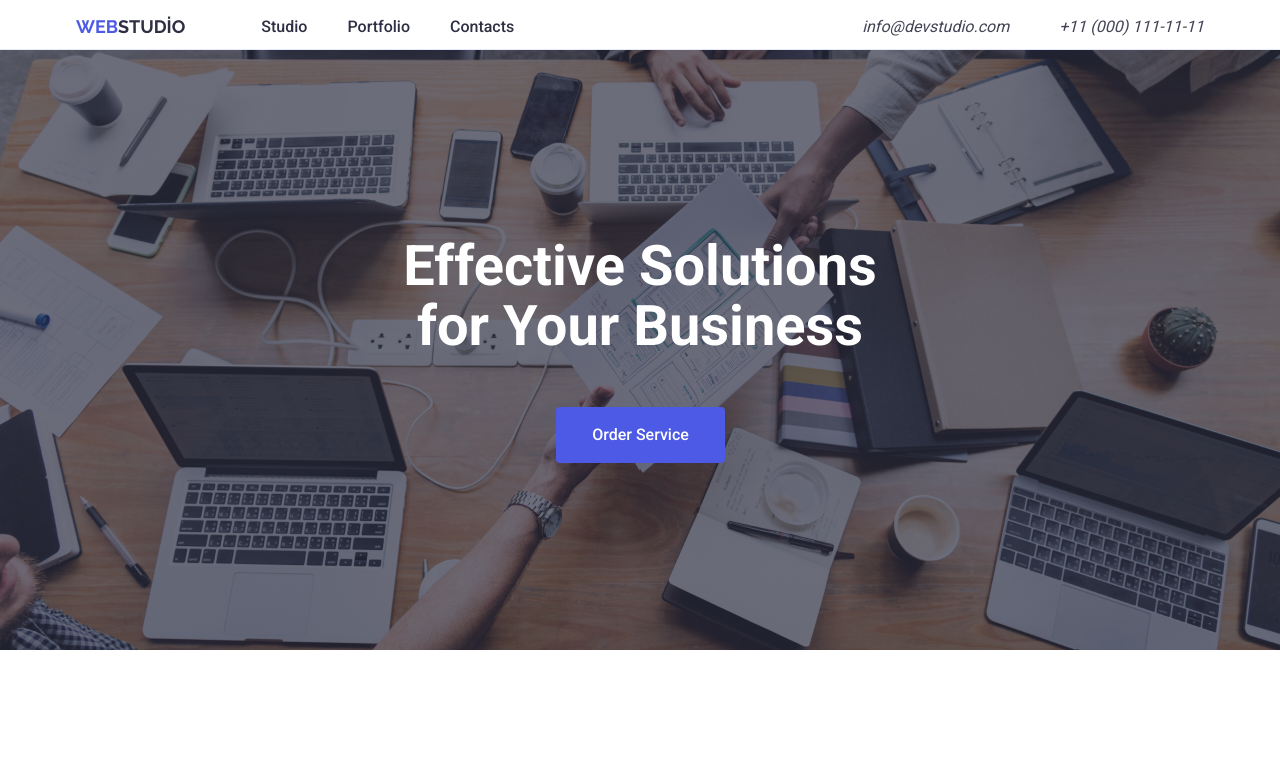
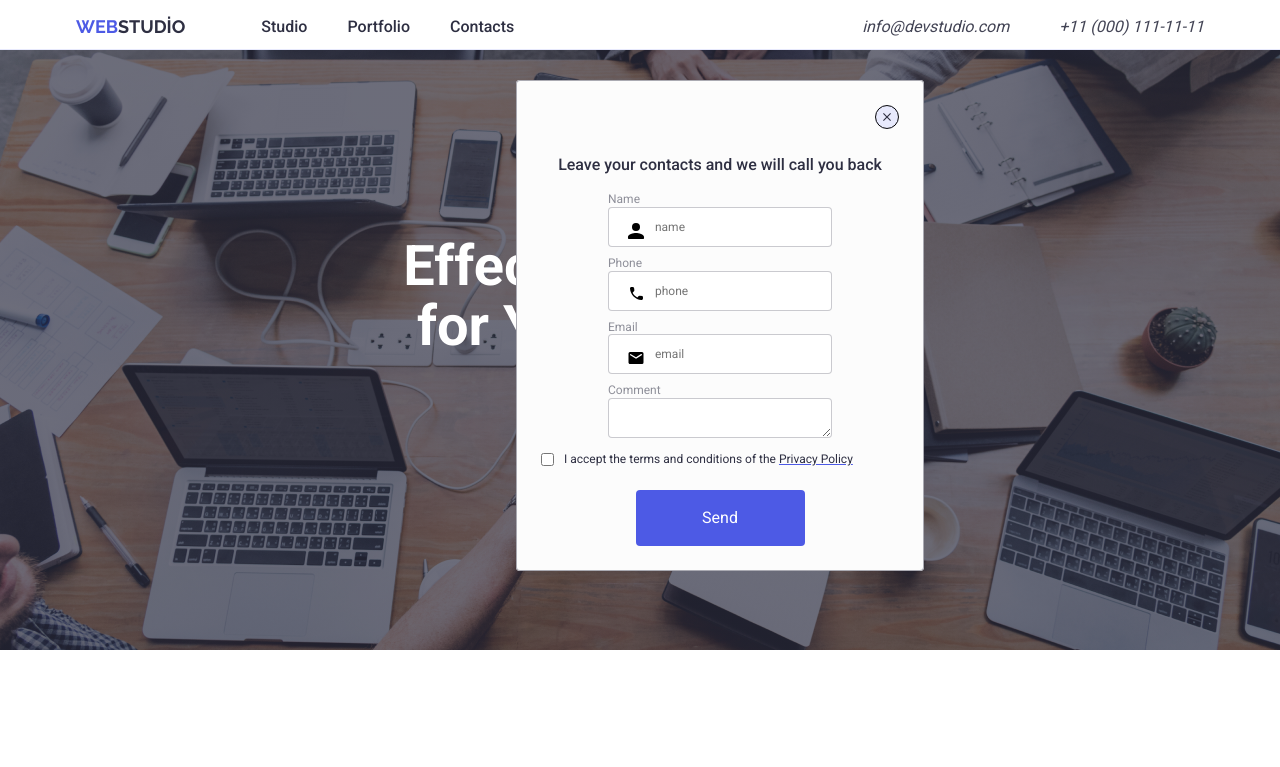
Before and after one commit to beatifultango/goit-markup-hw-05, a plain HTML site: page index.html in a window 1280 px wide. Shown: the top 767 px of the page. Drawn offline with nearby package versions, Linux system fonts and the light colour scheme.

Commit message:
modal pencere düzenlendi

```diff
--- a/css/styles.css
+++ b/css/styles.css
@@ -592,7 +592,15 @@ footer {
 }
 
 .modal-form {
-  position: relative;
+  position: fixed;
+  top:80px;
+  left:516px;
+  background-color: #FCFCFC;
+  z-index:2;
+  border-radius: 4px;
+  box-shadow: 0 1 1 0 rgba(0, 0, 0, 0.14);
+  width:408px;
+  margin: 0 auto;
 }
 .modal-container {
   width: 408px;
@@ -603,7 +611,9 @@ footer {
   box-shadow: 0 1 1 0 rgba(0, 0, 0, 0.14);
   background-color: #fcfcfc;
   padding: 24px;
-  margin: 0 auto;
+  display: flex;
+  flex-direction: column;
+
 }
 
 .div-close-button {
```
